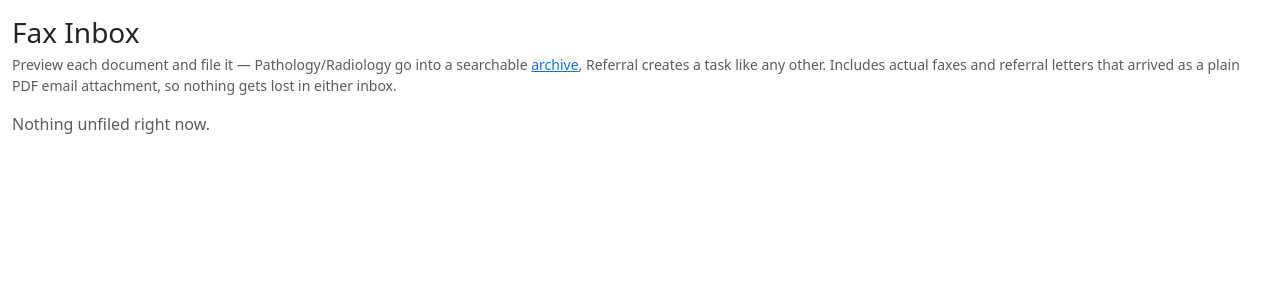
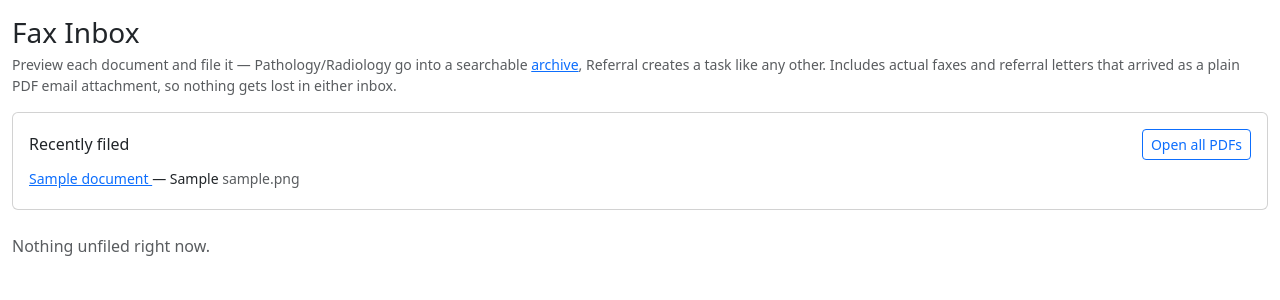
Before and after one commit to jcypowh/callback-manager, a Flask app: page /fax-inbox in a window 1280 px wide. Shown: the part 80-380 px from the top of the page. Run offline with Flask 3, Linux system fonts and the light colour scheme; the visitor is signed in with stand-in values (Sample User, id 1); data comes from the database, SQL or seed files in the repository; tables that the repository leaves empty hold one stand-in row (values such as "Sample post").

Commit message:
Add one-click AI auto-filing for the Fax Inbox, plus an "open all PDFs" review panel
New "AI Action" button reads a fax/referral and files it immediately -
pathology/radiology under the patient name it finds, referral straight
into a callback task for Warren - instead of just suggesting a category
that still needs a manual File click. If it can't confidently tell what
the document is, nothing is filed and it's left for manual review.

Also adds a "Recently filed" panel with an "Open all PDFs" button so
Dr Tu can quickly eyeball everything that was just auto-filed.

Refactored the actual filing logic (file_fax) into a shared
_file_fax_document helper used by both the manual and AI-driven routes,
so there's one place that creates the referral task / saves the
attachment.

```diff
--- a/app.py
+++ b/app.py
@@ -2116,11 +2116,15 @@ def fax_inbox_page():
     unfiled = db.execute(
         "SELECT * FROM fax_documents WHERE category IS NULL ORDER BY received_at ASC"
     ).fetchall()
+    recently_filed = db.execute(
+        "SELECT * FROM fax_documents WHERE filed_at IS NOT NULL ORDER BY filed_at DESC LIMIT 20"
+    ).fetchall()
     targets = db.execute(
         "SELECT id, display_name FROM users WHERE active = 1 ORDER BY display_name"
     ).fetchall()
     return render_template('fax_inbox.html', faxes=unfiled, categories=FAX_CATEGORIES, targets=targets,
-                            action_labels=FAX_AI_ACTION_LABELS, has_ai_key=bool(cfg('anthropic_api_key')))
+                            action_labels=FAX_AI_ACTION_LABELS, has_ai_key=bool(cfg('anthropic_api_key')),
+                            recently_filed=recently_filed)
 
 
 @app.route('/fax-inbox/archive')
@@ -2157,31 +2161,14 @@ def view_fax(fax_id):
     return send_file(str(path), mimetype='application/pdf')
 
 
-@app.route('/fax-inbox/<int:fax_id>/file', methods=['POST'])
-def file_fax(fax_id):
-    if session.get('role') not in FULL_ACCESS_ROLES:
-        flash('Only Dr Tu or Sally can file faxes.', 'warning')
-        return redirect(url_for('queue'))
-    db = get_db()
-    fax = db.execute('SELECT * FROM fax_documents WHERE id = ?', (fax_id,)).fetchone()
-    if not fax:
-        flash('Fax not found.', 'warning')
-        return redirect(url_for('fax_inbox_page'))
-
-    category = request.form.get('category', '')
-    patient_name = request.form.get('patient_name', '').strip()
-    notes = request.form.get('notes', '').strip()
-    if category not in FAX_CATEGORIES:
-        flash('Choose a category.', 'danger')
-        return redirect(url_for('fax_inbox_page'))
-
+def _file_fax_document(db, fax, category, patient_name, phone_number, notes, assign_to_id, filed_by_id):
+    """Shared by manual filing (file_fax) and AI auto-filing (ai_file_fax).
+    category must already be validated against FAX_CATEGORIES. Returns the
+    linked_task_id (or None)."""
     now = datetime.now(timezone.utc).isoformat()
     linked_task_id = None
 
     if category == 'referral':
-        phone_number = request.form.get('phone_number', '').strip()
-        assign_to = request.form.get('assign_to', '').strip()
-        claimed_by_id = int(assign_to) if assign_to else None
         if fax['source'] == 'email':
             message = f'Referral from email (received from {fax["from_address"] or "unknown sender"}).'
         else:
@@ -2193,7 +2180,7 @@ def file_fax(fax_id):
             'status, claimed_by_id, claimed_at, attachment_filename) VALUES (?, ?, ?, ?, ?, ?, ?, ?, ?)',
             (now, patient_name or None, phone_number or None, message,
              'Email referral' if fax['source'] == 'email' else 'Fax referral',
-             'claimed' if claimed_by_id else 'open', claimed_by_id, now if claimed_by_id else None,
+             'claimed' if assign_to_id else 'open', assign_to_id, now if assign_to_id else None,
              fax['pdf_filename']),
         )
         linked_task_id = cur.lastrowid
@@ -2205,10 +2192,85 @@ def file_fax(fax_id):
     db.execute(
         'UPDATE fax_documents SET category = ?, patient_name = ?, notes = ?, filed_by_id = ?, '
         'filed_at = ?, linked_task_id = ? WHERE id = ?',
-        (category, patient_name or None, notes or None, session['user_id'], now, linked_task_id, fax_id),
+        (category, patient_name or None, notes or None, filed_by_id, now, linked_task_id, fax['id']),
+    )
+    return linked_task_id
+
+
+@app.route('/fax-inbox/<int:fax_id>/file', methods=['POST'])
+def file_fax(fax_id):
+    if session.get('role') not in FULL_ACCESS_ROLES:
+        flash('Only Dr Tu or Sally can file faxes.', 'warning')
+        return redirect(url_for('queue'))
+    db = get_db()
+    fax = db.execute('SELECT * FROM fax_documents WHERE id = ?', (fax_id,)).fetchone()
+    if not fax:
+        flash('Fax not found.', 'warning')
+        return redirect(url_for('fax_inbox_page'))
+
+    category = request.form.get('category', '')
+    patient_name = request.form.get('patient_name', '').strip()
+    notes = request.form.get('notes', '').strip()
+    if category not in FAX_CATEGORIES:
+        flash('Choose a category.', 'danger')
+        return redirect(url_for('fax_inbox_page'))
+
+    phone_number = request.form.get('phone_number', '').strip()
+    assign_to = request.form.get('assign_to', '').strip()
+    assign_to_id = int(assign_to) if assign_to else None
+
+    _file_fax_document(db, fax, category, patient_name, phone_number, notes, assign_to_id, session['user_id'])
+    db.commit()
+    flash(f'Filed as {FAX_CATEGORIES[category]}.', 'success')
+    return redirect(url_for('fax_inbox_page'))
+
+
+@app.route('/fax-inbox/<int:fax_id>/ai-file', methods=['POST'])
+def ai_file_fax(fax_id):
+    """AI reads the document and files it immediately - pathology/radiology
+    under that category with the patient name it found, referral straight
+    into a callback task, PDF saved either way. If it can't confidently tell
+    what the document is, nothing is filed and it's left for manual review."""
+    if session.get('role') not in FULL_ACCESS_ROLES:
+        flash('Only Dr Tu or Sally can use AI filing.', 'warning')
+        return redirect(url_for('fax_inbox_page'))
+    db = get_db()
+    fax = db.execute('SELECT * FROM fax_documents WHERE id = ?', (fax_id,)).fetchone()
+    if not fax:
+        flash('Fax not found.', 'warning')
+        return redirect(url_for('fax_inbox_page'))
+    pdf_path = FAX_DIR / fax['pdf_filename']
+    if not pdf_path.exists():
+        flash('Fax file is missing.', 'warning')
+        return redirect(url_for('fax_inbox_page'))
+
+    try:
+        result = _analyze_fax_with_ai(pdf_path.read_bytes())
+    except Exception as e:
+        logger.exception('AI auto-file failed')
+        flash(f'AI could not read this one: {e}', 'danger')
+        return redirect(url_for('fax_inbox_page'))
+
+    now = datetime.now(timezone.utc).isoformat()
+    db.execute(
+        'UPDATE fax_documents SET ai_category = ?, ai_patient_name = ?, ai_suggested_action = ?, '
+        'ai_reasoning = ?, ai_analyzed_at = ? WHERE id = ?',
+        (result['category'], result['patient_name'], result['suggested_action'], result['reasoning'], now, fax_id),
+    )
+
+    if not result['category']:
+        db.commit()
+        flash("AI couldn't confidently tell what this one is — file it manually below.", 'warning')
+        return redirect(url_for('fax_inbox_page'))
+
+    notes = FAX_AI_ACTION_LABELS.get(result['suggested_action'], '') if result['category'] == 'referral' else ''
+    _file_fax_document(
+        db, fax, result['category'], result['patient_name'] or '', '', notes, None, session['user_id'],
     )
     db.commit()
-    flash(f'Filed as {FAX_CATEGORIES[category]}.', 'success')
+    label = FAX_CATEGORIES[result['category']]
+    name_part = f' — {result["patient_name"]}' if result['patient_name'] else ' (no patient name found — check it)'
+    flash(f'AI filed as {label}{name_part}.', 'success')
     return redirect(url_for('fax_inbox_page'))
 
 
--- a/templates/fax_inbox.html
+++ b/templates/fax_inbox.html
@@ -8,6 +8,26 @@
   Includes actual faxes and referral letters that arrived as a plain PDF email attachment,
   so nothing gets lost in either inbox.
 </p>
+
+{% if recently_filed %}
+<div class="card p-3 mb-4">
+  <div class="d-flex justify-content-between align-items-center mb-2">
+    <h6 class="mb-0">Recently filed</h6>
+    <button type="button" id="open-all-pdfs" class="btn btn-sm btn-outline-primary">Open all PDFs</button>
+  </div>
+  <ul class="list-unstyled mb-0 small">
+    {% for f in recently_filed %}
+    <li class="mb-1">
+      <a href="{{ url_for('view_fax', fax_id=f.id) }}" target="_blank" class="recently-filed-pdf-link">
+        {{ f.patient_name or '(no name found)' }}
+      </a>
+      — {{ categories.get(f.category, f.category) }}
+      <span class="text-muted">{{ f.filed_at[:16].replace('T', ' ') if f.filed_at else '' }}</span>
+    </li>
+    {% endfor %}
+  </ul>
+</div>
+{% endif %}
 
 {% if not faxes %}
 <p class="text-muted">Nothing unfiled right now.</p>
@@ -32,6 +52,12 @@
         <form method="post" action="{{ url_for('analyze_fax', fax_id=f.id) }}">
           <button class="btn btn-sm btn-outline-dark">
             <i class="fa-solid fa-robot"></i> {% if f.ai_analyzed_at %}Re-analyse{% else %}AI Analyse{% endif %}
+          </button>
+        </form>
+        <form method="post" action="{{ url_for('ai_file_fax', fax_id=f.id) }}"
+              onsubmit="return confirm('Let AI read this and file it straight away (pathology/radiology filed under the name it finds, referral sent to Warren\'s queue)?');">
+          <button class="btn btn-sm btn-dark" title="AI reads it and files it immediately - no review step">
+            <i class="fa-solid fa-bolt"></i> AI Action
           </button>
         </form>
         {% endif %}
@@ -94,6 +120,16 @@
 
 {% block scripts %}
 <script>
+var openAllBtn = document.getElementById('open-all-pdfs');
+if (openAllBtn) {
+  openAllBtn.addEventListener('click', function () {
+    var links = document.querySelectorAll('.recently-filed-pdf-link');
+    links.forEach(function (link, i) {
+      setTimeout(function () { window.open(link.href, '_blank'); }, i * 300);
+    });
+  });
+}
+
 document.querySelectorAll('.fax-category-select').forEach(function (select) {
   select.addEventListener('change', function () {
     var referralFields = this.closest('form').querySelectorAll('.referral-only');
```
